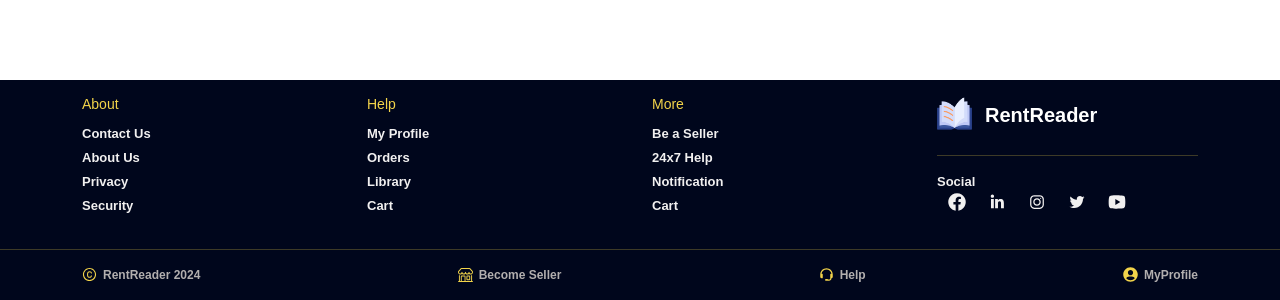
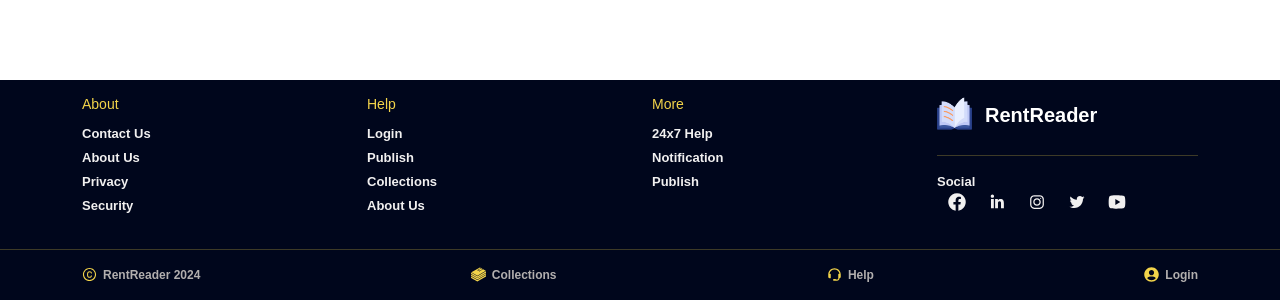
Before and after one commit to Adarshkumar007/Ebook-Rental-App, a React (Create React App) app in the folder client/: page /seller in a window 1280 px wide. Shown: the part 820-1120 px from the top of the page. Built offline with nearby package versions, Linux system fonts and the light colour scheme.

Commit message:
Navigation link

```diff
--- a/client/src/components/FooterComponent.jsx
+++ b/client/src/components/FooterComponent.jsx
@@ -8,10 +8,38 @@ import { LiaLinkedinIn } from "react-icons/lia";
 import { LiaInstagram } from "react-icons/lia";
 import { LiaTwitter } from "react-icons/lia";
 import { RiYoutubeFill } from "react-icons/ri";
-
+import { Link, useNavigate } from "react-router-dom";
 import SmallFooter from "./SmallFooter";
 
+import {
+  setActiveModal,
+  setUserTypeAction,
+} from "../redux/actions/authActions";
+import { useDispatch, useSelector } from "react-redux";
+
 const FooterComponent = () => {
+  const dispatch = useDispatch();
+  const navigate = useNavigate();
+
+  const userType = useSelector((state) => state.setUserType.USER_TYPE);
+  const handleProfile = () => {
+    dispatch(setActiveModal("profile", userType));
+  };
+
+  const isAuthenticated = useSelector((state) => state.auth.isAuthenticated);
+  const isSellerAuthenticated = useSelector(
+    (state) => state.sellerauth.isAuthenticated
+  );
+
+  const handleShowModal = (modalName) => {
+    dispatch(setActiveModal(modalName, userType));
+  };
+
+  const handleSellerAC = () => {
+    dispatch(setUserTypeAction("seller"));
+    navigate("/seller");
+  };
+
   return (
     <>
       <footer
@@ -24,125 +52,200 @@ const FooterComponent = () => {
               <h6 className="text-white fontsize">About</h6>
               <ul className="list-unstyled">
                 <li>
-                  <a
-                    href="#"
+                  <Link
+                    to="#"
                     className="text-decoration-none all-list-item-style items"
                   >
                     Contact Us
-                  </a>
+                  </Link>
                 </li>
                 <li>
-                  <a
-                    href="#"
+                  <Link
+                    to="#"
                     className="text-decoration-none all-list-item-style items"
                   >
                     About Us
-                  </a>
+                  </Link>
                 </li>
                 <li>
-                  <a
-                    href="#"
+                  <Link
+                    to="#"
                     className="text-decoration-none all-list-item-style items"
                   >
                     Privacy
-                  </a>
+                  </Link>
                 </li>
                 <li>
-                  <a
-                    href="#"
-                    className="text-decoration-none  all-list-item-style items"
+                  <Link
+                    to="#"
+                    className="text-decoration-none all-list-item-style items"
                   >
                     Security
-                  </a>
+                  </Link>
                 </li>
               </ul>
             </div>
             <div className="col-6 col-lg-3 col-sm-6">
               <h6 className="text-white fontsize">Help</h6>
               <ul className="list-unstyled text-small">
-                <li>
-                  <a
-                    href="#"
+                {userType === "user" ? (
+                  isAuthenticated ? (
+                    <li onClick={handleProfile}>
+                      <Link
+                        to="#"
                         className="text-decoration-none all-list-item-style items"
                       >
                         My Profile
-                  </a>
+                      </Link>
                     </li>
+                  ) : (
+                    <li onClick={() => handleShowModal("login")}>
+                      <Link
+                        to="#"
+                        className="text-decoration-none all-list-item-style items"
+                      >
+                        Login
+                      </Link>
+                    </li>
+                  )
+                ) : isSellerAuthenticated ? (
+                  <li onClick={handleProfile}>
+                    <Link
+                      to="#"
+                      className="text-decoration-none all-list-item-style items"
+                    >
+                      My Profile
+                    </Link>
+                  </li>
+                ) : (
+                  <li onClick={() => handleShowModal("login")}>
+                    <Link
+                      to="#"
+                      className="text-decoration-none all-list-item-style items"
+                    >
+                      Login
+                    </Link>
+                  </li>
+                )}
+
+                {userType === "user" ? (
+                  <>
                     <li>
-                  <a
-                    href="#"
+                      <Link
+                        to="/Orders"
                         className="text-decoration-none all-list-item-style items"
                       >
                         Orders
-                  </a>
+                      </Link>
                     </li>
                     <li>
-                  <a
-                    href="#"
+                      <Link
+                        to="/library"
                         className="text-decoration-none all-list-item-style items"
                       >
                         Library
-                  </a>
+                      </Link>
                     </li>
                     <li>
-                  <a
-                    href="#"
+                      <Link
+                        to="/cart"
                         className="text-decoration-none all-list-item-style items"
                       >
                         Cart
-                  </a>
+                      </Link>
                     </li>
+                  </>
+                ) : (
+                  <>
+                    <li>
+                      <Link
+                        to="/publish"
+                        className="text-decoration-none all-list-item-style items"
+                      >
+                        Publish
+                      </Link>
+                    </li>
+                    <li>
+                      <Link
+                        to="/collection"
+                        className="text-decoration-none all-list-item-style items"
+                      >
+                        Collections
+                      </Link>
+                    </li>
+                    <li>
+                      <Link
+                        to=""
+                        className="text-decoration-none all-list-item-style items"
+                      >
+                        About Us
+                      </Link>
+                    </li>
+                  </>
+                )}
               </ul>
             </div>
             <div className="col-6 col-lg-3 col-sm-6">
               <h6 className="text-white fontsize">More</h6>
               <ul className="list-unstyled text-small">
-                <li>
-                  <a
-                    href="#"
+                {userType === "user" && (
+                  <li onClick={handleSellerAC}>
+                    <Link
+                      to="#"
                       className="text-decoration-none all-list-item-style items"
                     >
                       Be a Seller
-                  </a>
+                    </Link>
                   </li>
+                )}
                 <li>
-                  <a
-                    href="#"
+                  <Link
+                    to="#"
                     className="text-decoration-none all-list-item-style items"
                   >
                     24x7 Help
-                  </a>
+                  </Link>
                 </li>
                 <li>
-                  <a
-                    href="#"
+                  <Link
+                    to="#"
                     className="text-decoration-none all-list-item-style items"
                   >
                     Notification
-                  </a>
+                  </Link>
                 </li>
+                {userType === "user" ? (
                   <li>
-                  <a
-                    href="#"
+                    <Link
+                      to="/cart"
                       className="text-decoration-none all-list-item-style items"
                     >
                       Cart
-                  </a>
+                    </Link>
                   </li>
+                ) : (
+                  <li>
+                    <Link
+                      to="/publish"
+                      className="text-decoration-none all-list-item-style items"
+                    >
+                      Publish
+                    </Link>
+                  </li>
+                )}
               </ul>
             </div>
             <div className="col-6 col-lg-3 col-sm-6">
               <ul className="list-unstyled text-small">
                 <li>
-                  <a className="navbar-brand" href="/">
+                  <Link className="navbar-brand" to="/">
                     <img
                       src={logo}
                       alt="RentReader"
                       className="navbar-brand mb-2 footer-main-logo"
                     />
-
                     <span className="footer-title">RentReader</span>
-                  </a>
+                  </Link>
                 </li>
                 <hr className="fontsize"></hr>
                 <li className="all-list-item-style">Social</li>
--- /dev/null
+++ b/client/src/components/MyComponent/Model/ProfileModel.jsx
@@ -0,0 +1,25 @@
+import { Col, Container, Modal, Row } from "react-bootstrap";
+import UserProfile from "../../UserProfile";
+import MyButton from "../MyButton";
+const ProfieModel = ({closeModel,userType}) => {
+  return (
+    <Container>
+      <Row>
+        <Col>
+          <Modal show={true} onHide={closeModel}>
+            <Modal.Header closeButton>
+              <Modal.Title>Profile</Modal.Title>
+            </Modal.Header>
+            <Modal.Body>
+              <UserProfile userType={userType} />
+            </Modal.Body>
+            <Modal.Footer>
+              <MyButton myval="Close" onClick={closeModel} />
+            </Modal.Footer>
+          </Modal>
+        </Col>
+      </Row>
+    </Container>
+  );
+};
+export default ProfieModel;
--- a/client/src/components/NavBar.jsx
+++ b/client/src/components/NavBar.jsx
@@ -28,14 +28,14 @@ import { BiSupport } from "react-icons/bi";
 import { FaBookMedical } from "react-icons/fa";
 import { SiBookstack } from "react-icons/si";
 import { MdOutlineReviews } from "react-icons/md";
-import { Col, Container, Modal, Row, Button } from "react-bootstrap";
+import { Col, Container, Modal, Row } from "react-bootstrap";
 import { setOTPError } from "../redux/actions/sendOTPAction";
 
 import MyButton from "./MyComponent/MyButton";
-import UserProfile from "./UserProfile";
 import ReviewModalContent from "./MyComponent/SellerBookReview/ReviewModalContent";
 import UserSubscriptionPlan from "./MyComponent/UserSubscription/UserSubscriptionPlan";
 import { CURRENT_BOOKID } from "../redux/actions/types";
+import ProfieModel from "./MyComponent/Model/ProfileModel";
 
 const NavbarComponent = () => {
   const activeModal = useSelector((state) => state.auth.activeModal);
@@ -377,25 +377,12 @@ const NavbarComponent = () => {
           </Col>
         </Row>
       </Container>
+
       {(activeModal === "profile" || activeModalSeller === "profile") && (
-        <Container>
-          <Row>
-            <Col>
-              <Modal show={true} onHide={handleCloseModal}>
-                <Modal.Header closeButton>
-                  <Modal.Title>Profile</Modal.Title>
-                </Modal.Header>
-                <Modal.Body>
-                  <UserProfile userType={userType} />
-                </Modal.Body>
-                <Modal.Footer>
-                  <MyButton myval="Close" onClick={handleCloseModal} />
-                </Modal.Footer>
-              </Modal>
-            </Col>
-          </Row>
-        </Container>
+        <ProfieModel closeModel={handleCloseModal} userType={userType}/>
+
       )}
+
       {activeModalSeller === "review" && (
         <Container>
           <Row>
--- a/client/src/components/SmallFooter.jsx
+++ b/client/src/components/SmallFooter.jsx
@@ -1,46 +1,115 @@
 import "bootstrap/dist/css/bootstrap.css";
 import "bootstrap/dist/js/bootstrap.bundle.min.js";
-import './SmallFooter.css'
+import "./SmallFooter.css";
 
 import { AiOutlineCopyright } from "react-icons/ai";
 import { BsShop } from "react-icons/bs";
 import { BiSupport } from "react-icons/bi";
 import { FaUserCircle } from "react-icons/fa";
+import { SiBookstack } from "react-icons/si";
+import { Link, useNavigate } from "react-router-dom";
+import { setActiveModal, setUserTypeAction } from "../redux/actions/authActions";
+import { useDispatch, useSelector } from "react-redux";
 
-const SmallFooter=()=>{
-    return(
+const SmallFooter = () => {
+  const dispatch = useDispatch();
+  const navigate=useNavigate();
+  const userType = useSelector((state) => state.setUserType.USER_TYPE);
+
+  const handleProfile = () => {
+    dispatch(setActiveModal("profile", userType));
+  };
+
+  const handleShowModal = (modalName) => {
+    dispatch(setActiveModal(modalName, userType));
+  };
+
+  const handleSellerAC = () => {
+    dispatch(setUserTypeAction("seller"));
+    navigate("/seller");
+  };
+
+  const isAuthenticated = useSelector((state) => state.auth.isAuthenticated);
+  const isSellerAuthenticated = useSelector(
+    (state) => state.sellerauth.isAuthenticated
+  );
+
+  return (
     <>
-        <div className="footer-flex" style={{ fontFamily: '"DM Sans", sans-serif' }}>
+      <div
+        className="footer-flex"
+        style={{ fontFamily: '"DM Sans", sans-serif' }}
+      >
         <div className="footer-options">
           <AiOutlineCopyright className="footer-icon" />
-            <a href="/">
+          <Link to="/">
             <p className="footer-flex-title">RentReader 2024</p>
-            </a>
+          </Link>
         </div>
 
+        {userType === "user" ? (
+          <div className="footer-options" onClick={handleSellerAC} >
+            <BsShop className="footer-icon" />
+            <Link to="">
+              <p className="footer-flex-title">Become Seller</p>
+            </Link>
+          </div>
+        ) : (
           <div className="footer-options">
-            <BsShop className="footer-icon"/>
-            <a href="">
-            <p className="footer-flex-title">Become Seller</p>
-            </a>
+            <SiBookstack className="footer-icon" />
+            <Link to="/collection">
+              <p className="footer-flex-title">Collections</p>
+            </Link>
+          </div>
+        )}
+
+        <div className="footer-options">
+          <BiSupport className="footer-icon" />
+          <Link to="">
+            <p className="footer-flex-title">Help</p>
+          </Link>
         </div>
 
-            <div className="footer-options">
-            <BiSupport className="footer-icon"/>
-            <a href="">
-            <p className="footer-flex-title">Help</p>
-            </a>
+        {userType === "user" ? (
+          isAuthenticated ? (
+            <div className="footer-options" onClick={handleProfile}>
+              <FaUserCircle className="footer-icon" />
+              <Link to="">
+                <p className="footer-flex-title">MyProfile</p>
+              </Link>
             </div>
-
-            <div className="footer-options">
-            <FaUserCircle className="footer-icon"/>
-            <a href="">
+          ) : (
+            <div
+              className="footer-options"
+              onClick={() => handleShowModal("login")}
+            >
+              <FaUserCircle className="footer-icon" />
+              <Link to="">
+                <p className="footer-flex-title">Login</p>
+              </Link>
+            </div>
+          )
+        ) : isSellerAuthenticated ? (
+          <div className="footer-options" onClick={handleProfile}>
+            <FaUserCircle className="footer-icon" />
+            <Link to="">
               <p className="footer-flex-title">MyProfile</p>
-            </a>
+            </Link>
           </div>
+        ) : (
+          <div
+            className="footer-options"
+            onClick={() => handleShowModal("login")}
+          >
+            <FaUserCircle className="footer-icon" />
+            <Link to="">
+              <p className="footer-flex-title">Login</p>
+            </Link>
+          </div>
+        )}
       </div>
     </>
-    )
-}
+  );
+};
 
 export default SmallFooter;
--- a/client/src/redux/actions/authActions.js
+++ b/client/src/redux/actions/authActions.js
@@ -7,7 +7,7 @@ export const login = (email, password,userType) => async (dispatch) => {
 
   console.log("user type:",userType);
   if(userType==="seller"){
-     let route=url+"/api/sellerlogin";
+     let route=url+"/api/sellerlogin/";
      try {
       console.log(url);
       console.log(email,password);
```
Also changed, not shown: client/src/App.jsx (+17 -27 lines), client/src/components/EBookDetails.jsx (+8 -0 lines), client/src/components/MyComponent/Loading.jsx (added, +31 -0 lines). Lines whose indentation alone changed are shown as unchanged.
